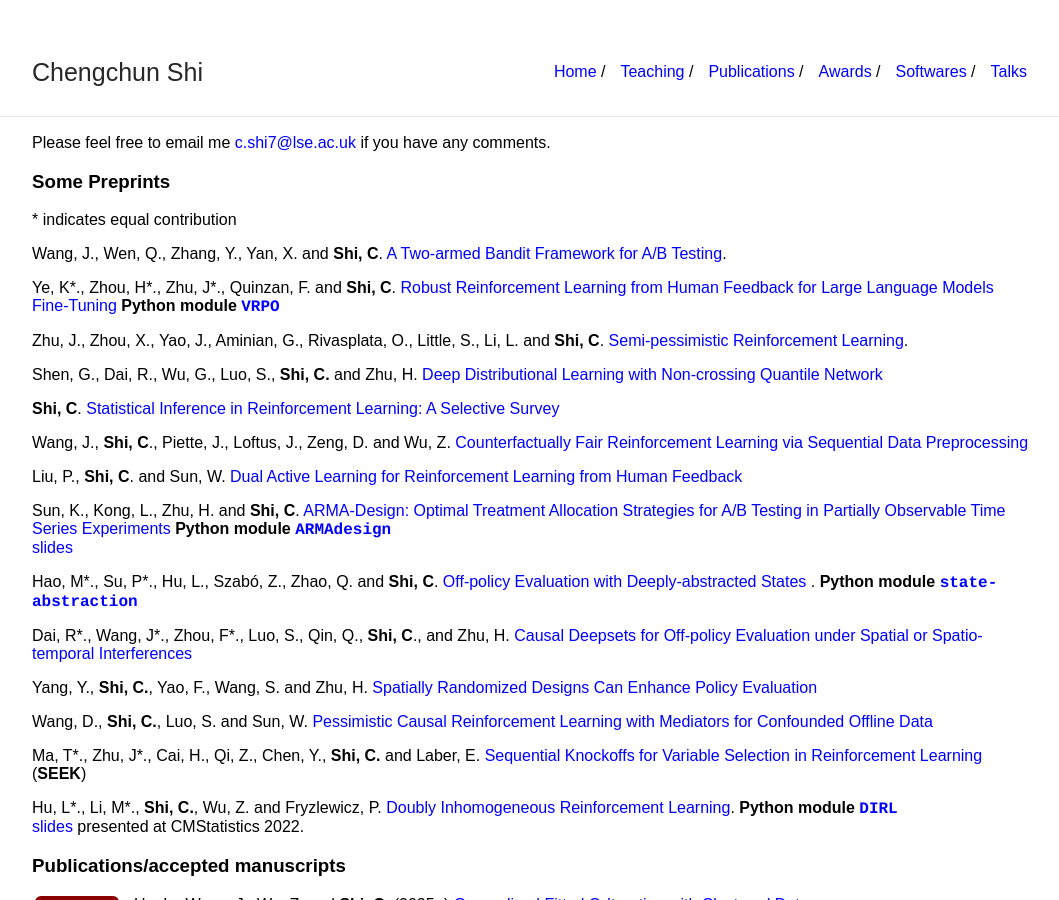
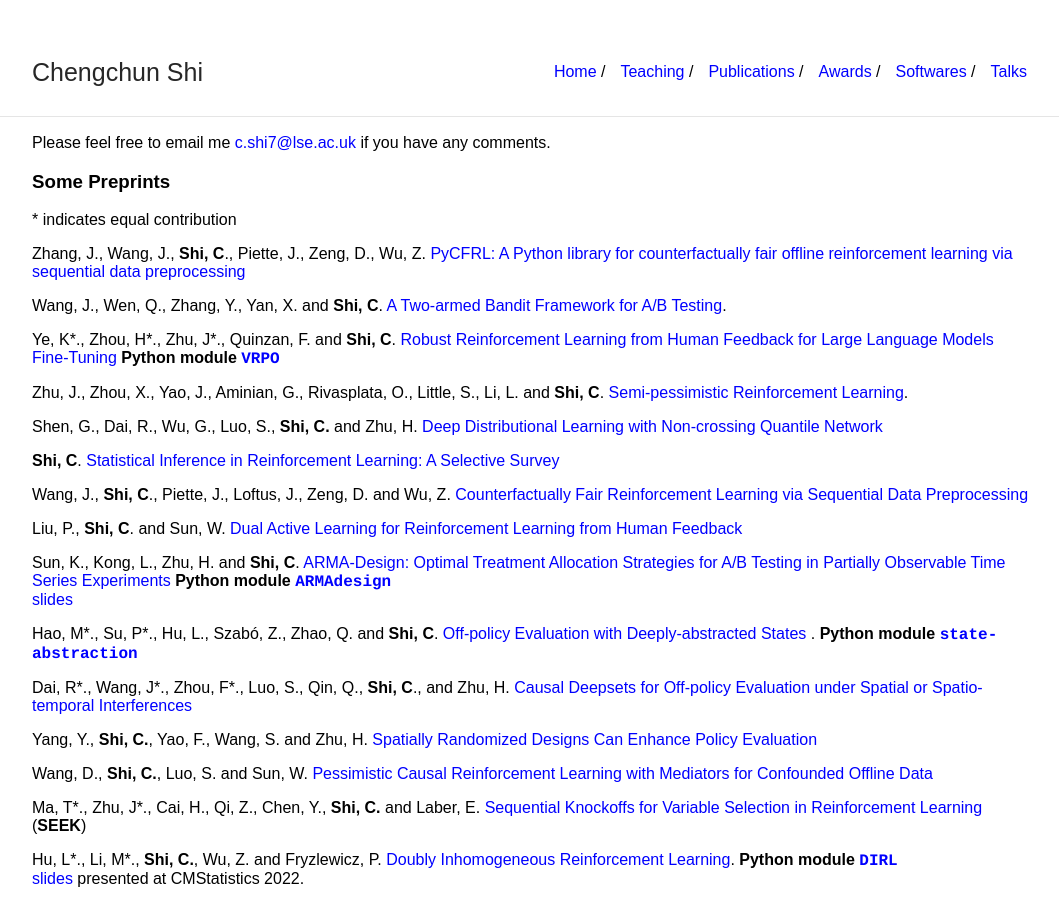
Before and after one commit to callmespring/callmespring.github.io, a Jekyll site: the page built from publication.md, in a window 1280 px wide and 900 px high. Shown: the whole window, without its empty margins (108-1167 px from the left). Built offline with Jekyll 4.4.1, drawn with Linux system fonts in a browser that asks for light colours.

Commit message:
Update publication.md

```diff
--- a/publication.md
+++ b/publication.md
@@ -10,6 +10,8 @@ Please feel free to email me <c.shi7@lse.ac.uk> if you have any comments.
 ### Some Preprints
 
 \* indicates equal contribution
+
+Zhang, J., Wang, J., **Shi, C**., Piette, J., Zeng, D., Wu, Z. [PyCFRL: A Python library for counterfactually fair offline reinforcement learning via sequential data preprocessing](https://arxiv.org/abs/2510.06935)
 
 Wang, J., Wen, Q., Zhang, Y., Yan, X. and **Shi, C**. [A Two-armed Bandit Framework for A/B Testing](https://arxiv.org/abs/2507.18118).
 
```
